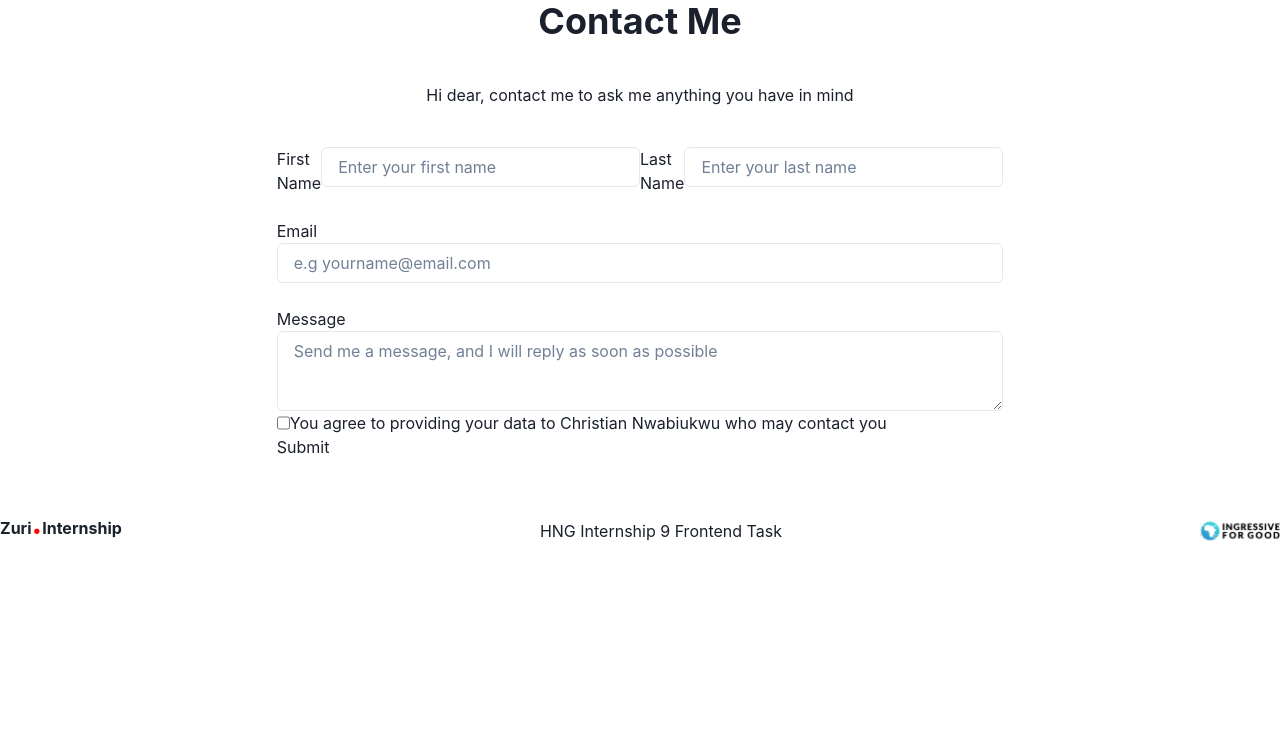
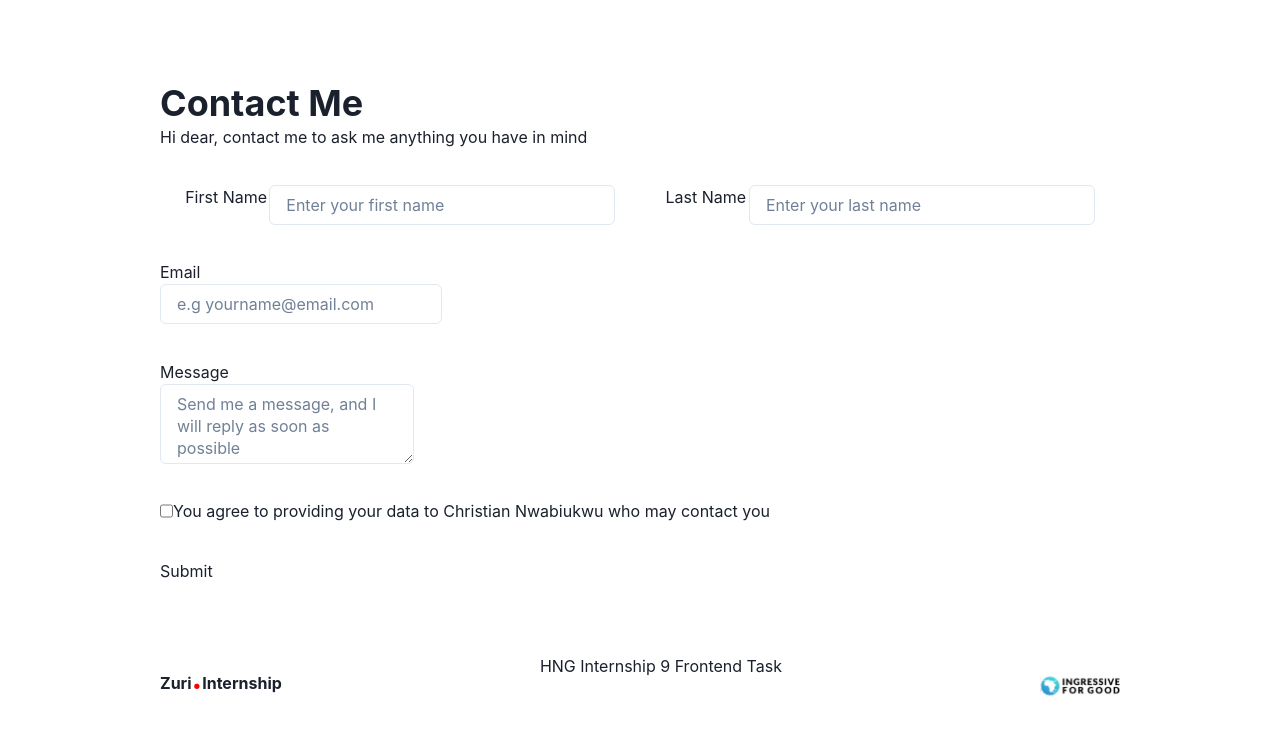
Before and after one commit to Ugochrist13/hng-task, a React (Vite) app: page /contact in a window 1280 px wide. Shown: the top 734 px of the page. Built offline with nearby package versions, Linux system fonts and the light colour scheme.

Commit message:
stage 2 push

```diff
--- a/src/components/Contact.jsx
+++ b/src/components/Contact.jsx
@@ -9,18 +9,31 @@ function Contact() {
 
   return (
     <VStack spacing={10}>
-      <Heading>Contact Me</Heading>
-      <p>Hi dear, contact me to ask me anything you have in mind</p>
       <Form
+        className="form"
         method="post"
         action="/"
         onChange={(event) => {
           submit(event.currentTarget);
         }}
       >
-        <Box display="flex">
+        <div>
+          <Heading>Contact Me</Heading>
+          <p>Hi dear, contact me to ask me anything you have in mind</p>
+        </div>
+        <Box
+          display="flex"
+          w="100%"
+          justifyContent="space-around"
+          alignContent="center"
+        >
+          <Box
+            w="45%"
+            display="flex"
+            justifyContent="space-around"
+            alignContent="start"
+          >
             <label>First Name </label>
-          <br />
             <Input
               fontFamily="Inter"
               fontSize="16px"
@@ -33,10 +46,14 @@ function Contact() {
               name="First Name"
               placeholder="Enter your first name"
             />
-          <br />
-          <br />
+          </Box>
+          <Box
+            w="45%"
+            display="flex"
+            justifyContent="space-around"
+            alignContent="start"
+          >
             <label>Last Name </label>
-          <br />
             <Input
               fontFamily="Inter"
               fontSize="16px"
@@ -50,7 +67,8 @@ function Contact() {
               placeholder="Enter your last name"
             />
           </Box>
-        <br />
+        </Box>
+        <Box>
           <label>Email </label>
           <br />
           <Input
@@ -65,8 +83,8 @@ function Contact() {
             name="Email"
             placeholder="e.g yourname@email.com"
           />
-        <br />
-        <br />
+        </Box>
+        <Box>
           <label>Message</label>
           <br />
           <Textarea
@@ -74,7 +92,7 @@ function Contact() {
             placeholder="Send me a message, and I will reply as soon as possible"
             name="Message"
           />
-        <br />
+        </Box>
         <Flex>
           <input type="checkbox" />
           <p>
@@ -91,8 +109,9 @@ function Contact() {
         >
           Submit
         </button>
+        <Box w="100%" b="1px solid gray.700" h="0" />
+        <Footer />
       </Form>
-      <Footer />
     </VStack>
   );
 }
--- a/src/components/contact.css
+++ b/src/components/contact.css
@@ -0,0 +1,16 @@
+.form{
+    width: 90%;
+    height: 100vh;
+    padding: 64px 96px;
+    margin-bottom: 60px;
+    display: flex;
+    flex-direction: column;
+    align-items: flex-start;
+    justify-content: space-around;
+}
+#first_name{
+    width: 80%;
+}
+#last_name{
+    width: 80%;
+}
```
Lines whose indentation alone changed are shown as unchanged.
